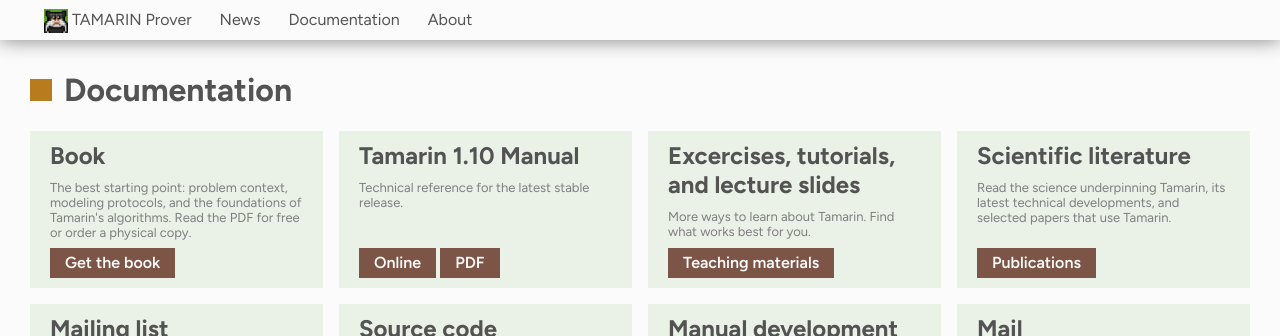
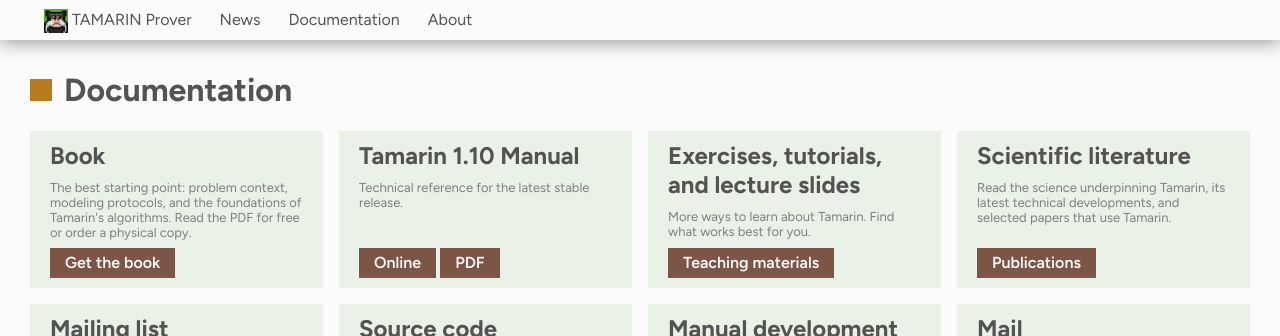
Before and after one commit to tamarin-prover/tamarin-prover.github.io, a Jekyll site: the page built from documentation.html, in a window 1280 px wide. Shown: the top 336 px of the page. Built offline with Jekyll 4.4.1, drawn with Linux system fonts in a browser that asks for light colours.

Commit message:
Typo fix.

```diff
--- a/documentation.html
+++ b/documentation.html
@@ -40,7 +40,7 @@
         <div class="col-two">
             <div class="col-two-top">
 
-                <h2>Excercises, tutorials, and lecture slides</h2>
+                <h2>Exercises, tutorials, and lecture slides</h2>
                 <p>More ways to learn about Tamarin. Find what works best for you.</p>
             </div>
             <div class="col-two-bottom">
```
